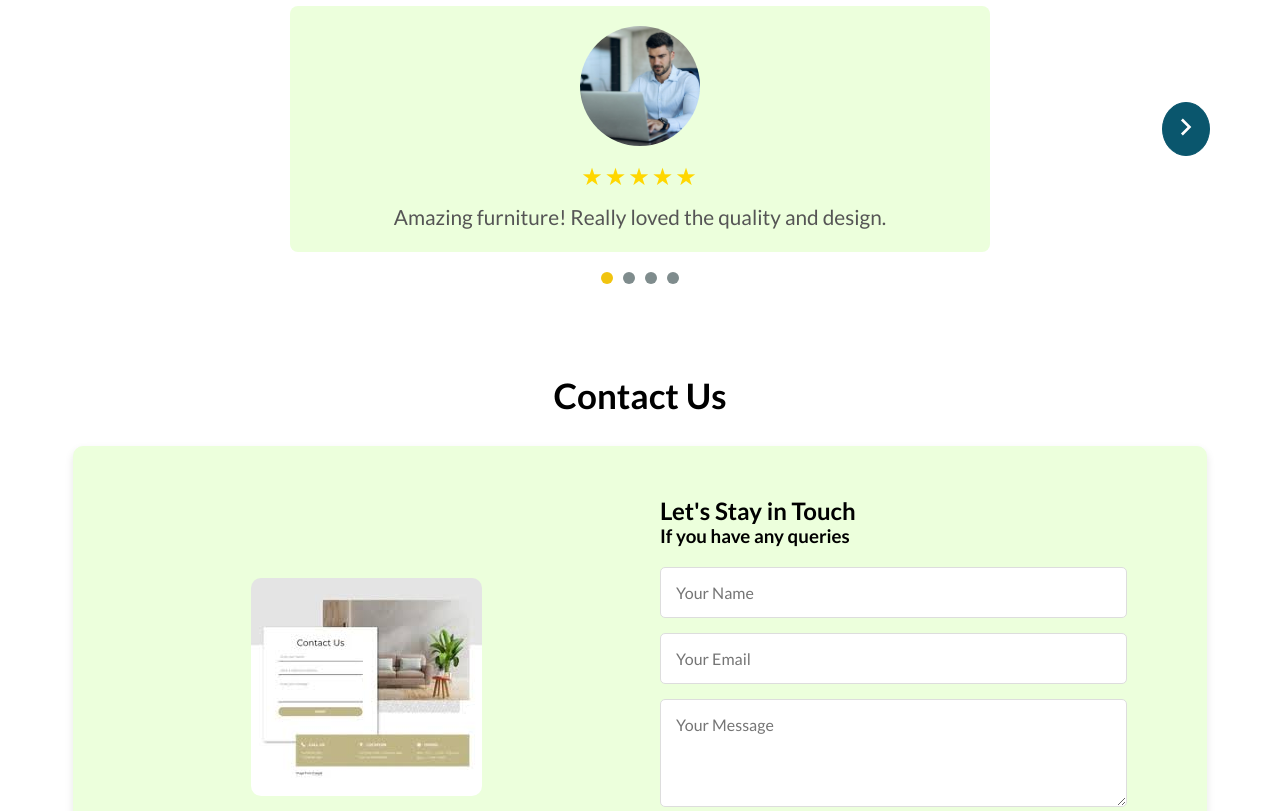
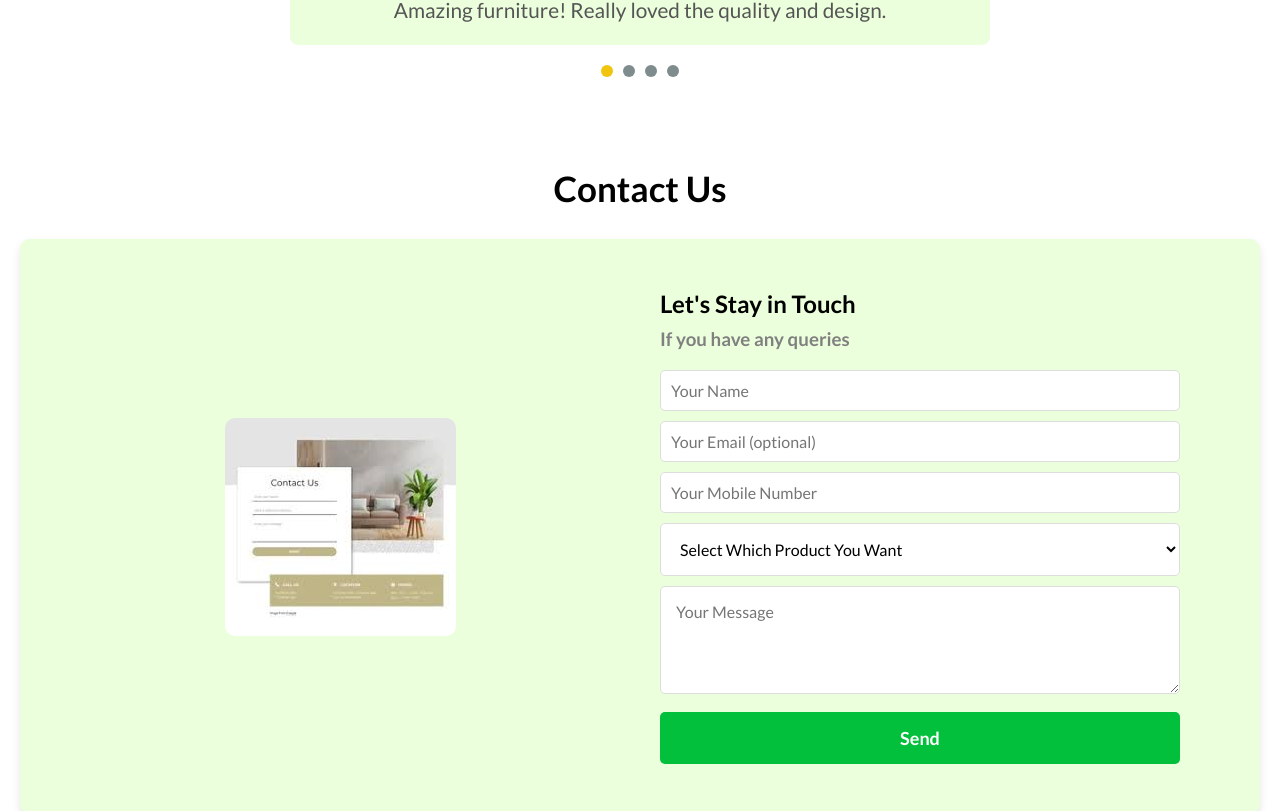
Before and after one commit to sriharibyreddy96/furn-royal, a React (Create React App) app: page / in a window 1280 px wide. Shown: the part 1989-2800 px from the top of the page. Built offline with nearby package versions, Linux system fonts and the light colour scheme.

Commit message:
Category and Contact form changes

```diff
--- a/src/components/HomePage/categories/Category.jsx
+++ b/src/components/HomePage/categories/Category.jsx
@@ -10,8 +10,6 @@ const CategoryContainer = styled.div`
   align-items: center;
   margin: 60px 150px;
   justify-content: center;
-  // margin-left: 50px;
-  // margin-right: 50px;
 
   @media (max-width: 1000px) {
     flex-direction: column;
@@ -92,16 +90,17 @@ const CategoryItem = styled(Link)`
 
 const CategoryImage = styled.img`
   width: 100%;
-  height: 300px;
-  object-fit: cover;
+  height: auto; /* Fixed height for uniform image sizing */
+  object-fit: contain; /* Ensure the whole image is displayed without cropping */
   border-radius: 8px;
 `;
 
 const CategoryName = styled.p`
-  margin-top: 20px;
+  // margin-top: 15px; /* Adds space between image and text */
   font-weight: 800;
   font-size: 1.3rem;
   color: #333; /* Text color */
+  margin-top: 20px;
 `;
 
 const Category = () => {
--- a/src/components/HomePage/contact-form/Contact.jsx
+++ b/src/components/HomePage/contact-form/Contact.jsx
@@ -1,14 +1,16 @@
 import React, { useState } from "react";
 import styled from "styled-components";
 import emailjs from "emailjs-com";
-import ContactIng from '../../../assets/contact_form.jpeg';
-import { toast } from 'react-toastify';
-import 'react-toastify/dist/ReactToastify.css';
+import ContactIng from "../../../assets/contact_form.jpeg";
+import { toast } from "react-toastify";
+import "react-toastify/dist/ReactToastify.css";
 
 const Contact = () => {
   const [formData, setFormData] = useState({
     name: "",
     email: "",
+    mobile: "",
+    product: "", // For the dropdown
     message: "",
   });
 
@@ -21,20 +23,33 @@ const Contact = () => {
 
   const handleSubmit = (e) => {
     e.preventDefault();
+
+    // Check if required fields are filled
+    if (!formData.name || !formData.mobile || !formData.message) {
+      toast.error("Please fill all required fields.");
+      return;
+    }
+
+    // Handle email optional condition
+    if (formData.email && !validateEmail(formData.email)) {
+      toast.error("Please enter a valid email address.");
+      return;
+    }
+
     setIsSubmitting(true);
 
     // Send email to admin (admin_notification_template)
     emailjs
       .send(
         "service_mp0e1192", // Your EmailJS service ID
-        "template_p77cp8b",  // Admin notification template
-        formData,            // Form data to be sent (name, email, message)
-        "yozpNwsbycgL75hCS"  // Your EmailJS user ID
+        "template_p77cp8b", // Admin notification template
+        formData, // Form data to be sent (name, email, message, etc.)
+        "yozpNwsbycgL75hCS" // Your EmailJS user ID
       )
       .then(
         () => {
-          // Send email to user (user_notification_template)
-          // Using the form data, the user's email will be dynamically included here
+          // Send email to user (user_notification_template) if email is provided
+          if (formData.email) {
             emailjs
               .send(
                 "service_mp0e1192", // Your EmailJS service ID
@@ -47,19 +62,48 @@ const Contact = () => {
               )
               .then(() => {
                 setIsSubmitting(false);
-              toast.success("Thank you for contacting us! We will get back to you soon.");
-              setFormData({ name: "", email: "", message: "" });
+                toast.success(
+                  "Thank you for contacting us! We will get back to you soon."
+                );
+                setFormData({
+                  name: "",
+                  email: "",
+                  mobile: "",
+                  product: "",
+                  message: "",
+                });
               })
               .catch((error) => {
                 setIsSubmitting(false);
-              toast.error("There was an error sending the email to the user.");
+                toast.error(
+                  "There was an error sending the email to the user."
+                );
               });
+          } else {
+            setIsSubmitting(false);
+            toast.success(
+              "Thank you for contacting us! We will get back to you soon."
+            );
+            setFormData({
+              name: "",
+              email: "",
+              mobile: "",
+              product: "",
+              message: "",
+            });
+          }
         },
         (error) => {
           setIsSubmitting(false);
           toast.error("There was an error sending the email to the admin.");
         }
       );
+  };
+
+  // Simple email validation function
+  const validateEmail = (email) => {
+    const re = /^[a-zA-Z0-9._%+-]+@[a-zA-Z0-9.-]+\.[a-zA-Z]{2,}$/;
+    return re.test(String(email).toLowerCase());
   };
 
   return (
@@ -87,11 +131,30 @@ const Contact = () => {
             <Input
               type="email"
               name="email"
-              placeholder="Your Email"
+              placeholder="Your Email (optional)"
               value={formData.email}
+              onChange={handleInputChange}
+            />
+            <Input
+              type="number"
+              name="mobile"
+              placeholder="Your Mobile Number"
+              value={formData.mobile}
               onChange={handleInputChange}
               required
             />
+            <Select
+              name="product"
+              value={formData.product}
+              onChange={handleInputChange}
+              required
+            >
+              <option value="">Select Which Product You Want</option>
+              <option value="Sofa">Sofa</option>
+              <option value="Dining tables">Dining tables</option>
+              <option value="Beds">Beds</option>
+              <option value="All">All</option>
+            </Select>
             <TextArea
               name="message"
               placeholder="Your Message"
@@ -104,7 +167,6 @@ const Contact = () => {
               {isSubmitting ? "Sending..." : "Send"}
             </SubmitButton>
           </Form>
-
         </FormWrapper>
       </Container>
     </Section>
@@ -169,6 +231,11 @@ const FormWrapper = styled.div`
   justify-content: center;
   align-items: flex-start;
 
+  h3 {
+    margin-top: 10px;
+    color: grey;
+  }
+
   @media screen and (max-width: 500px) {
     padding: 10px;
   }
@@ -179,10 +246,44 @@ const Form = styled.form`
   margin-top: 20px;
 `;
 
+// const Input = styled.input`
+//   width: 100%;
+//   padding: 10px;
+//   margin-bottom: 10px;
+//   border: 1px solid #ddd;
+//   border-radius: 5px;
+//   font-size: 16px;
+//   background-color: #ffffff;
+// `;
+
+
 const Input = styled.input`
   width: 100%;
+  padding: 10px;
+  margin-bottom: 10px;
+  border: 1px solid #ddd;
+  border-radius: 5px;
+  font-size: 16px;
+  background-color: #ffffff;
+
+  /* Hide the spinner (increase/decrease) buttons in WebKit browsers (Chrome, Safari, Edge) */
+  &::-webkit-outer-spin-button,
+  &::-webkit-inner-spin-button {
+    -webkit-appearance: none;  /* Removes the spinner buttons */
+    margin: 0;                 /* Optional: remove margin */
+  }
+
+  /* Hide the spinner buttons in Firefox */
+  & {
+    -moz-appearance: textfield; /* Removes spinner buttons in Firefox */
+    appearance: none;           /* Removes spinner buttons in modern browsers */
+  }
+`;
+
+const Select = styled.select`
+  width: 100%;
   padding: 15px;
-  margin-bottom: 15px;
+  margin-bottom: 10px;
   border: 1px solid #ddd;
   border-radius: 5px;
   font-size: 16px;
--- a/src/components/products/product/Modal.js
+++ b/src/components/products/product/Modal.js
@@ -120,7 +120,7 @@ const Modal = ({ product, onClose }) => {
         <ProductDetails>
           <h2>{product.title}</h2>
           <p>{product.description}</p>
-          <div className="price">₹{product.price}</div>
+          {/* <div className="price">₹{product.price}</div> */}
           {product.subcategory && <p>{product.subcategory}</p>}
 
           {/* Contact Us Button */}
--- a/src/components/products/product/ProductCard.js
+++ b/src/components/products/product/ProductCard.js
@@ -50,7 +50,7 @@ const ProductCard = ({ product, onClick }) => {
       {product.popular && <div className="best-seller">Best Seller</div>}
       <h3>{product.title}</h3>
       <p>{product.description}</p>
-      <div className="price"> ${product.price}</div>
+      {/* <div className="price"> ${product.price}</div> */}
     </Card>
   );
 };
--- a/src/pages/Contactpage.jsx
+++ b/src/pages/Contactpage.jsx
@@ -1,13 +1,23 @@
-import React from 'react'
+import React, { useEffect } from 'react'
 import Navbar from '../components/HomePage/navbar/Navbar'
 import Contact from '../components/HomePage/contact-form/Contact'
 import Footer from '../components/HomePage/footer/Footer'
+import { useLocation } from 'react-router-dom'
+import Toast from '../data/Toast'
 
 const Contactpage = () => {
+
+  const location = useLocation();
+
+  useEffect(() => {
+    window.scrollTo(0, 0); // Scroll to top whenever the route changes
+  }, [location]);
+
   return (
     <div>
         <Navbar />
         <Contact />
+        <Toast />
         <Footer />
     </div>
   )
```
Lines whose indentation alone changed are shown as unchanged.
